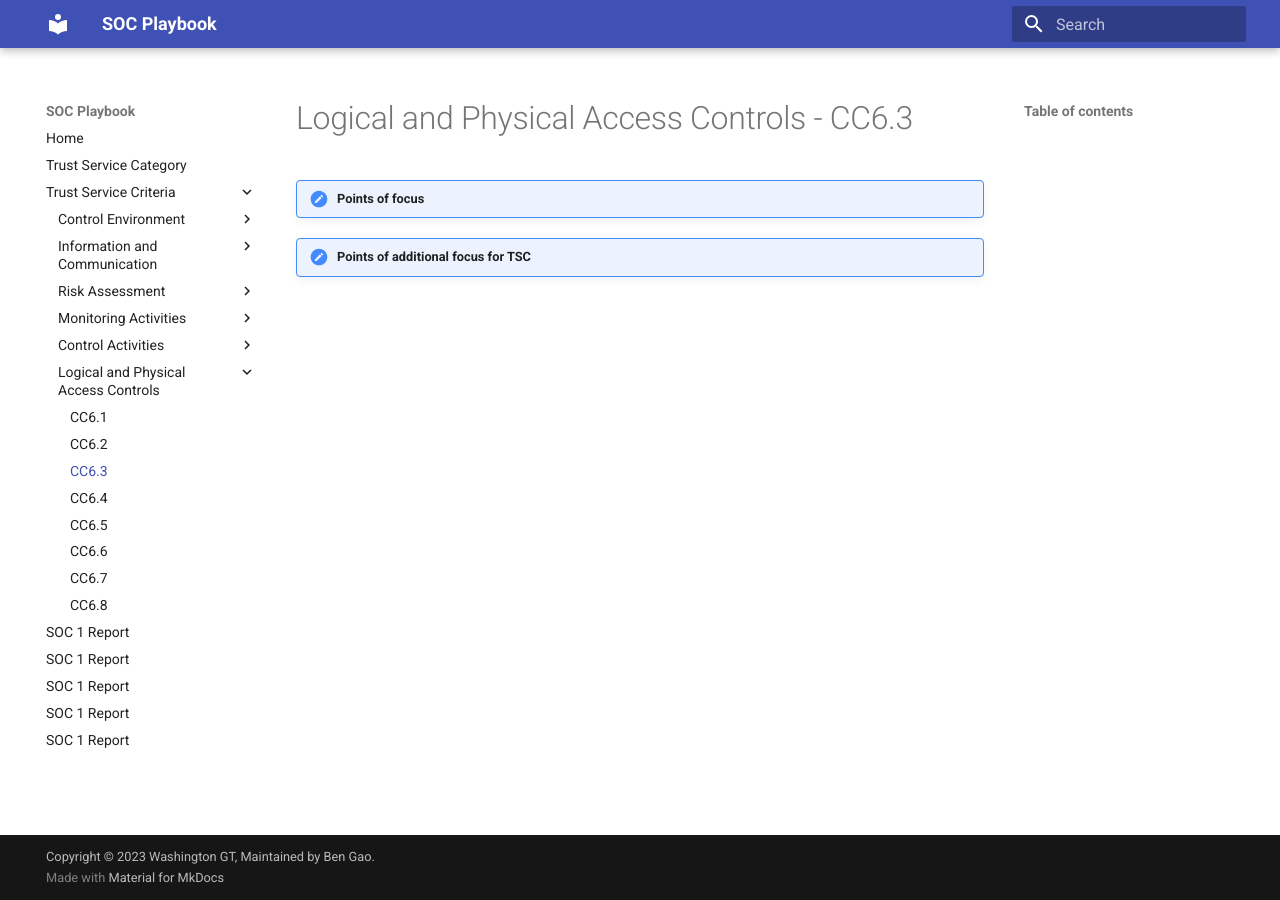
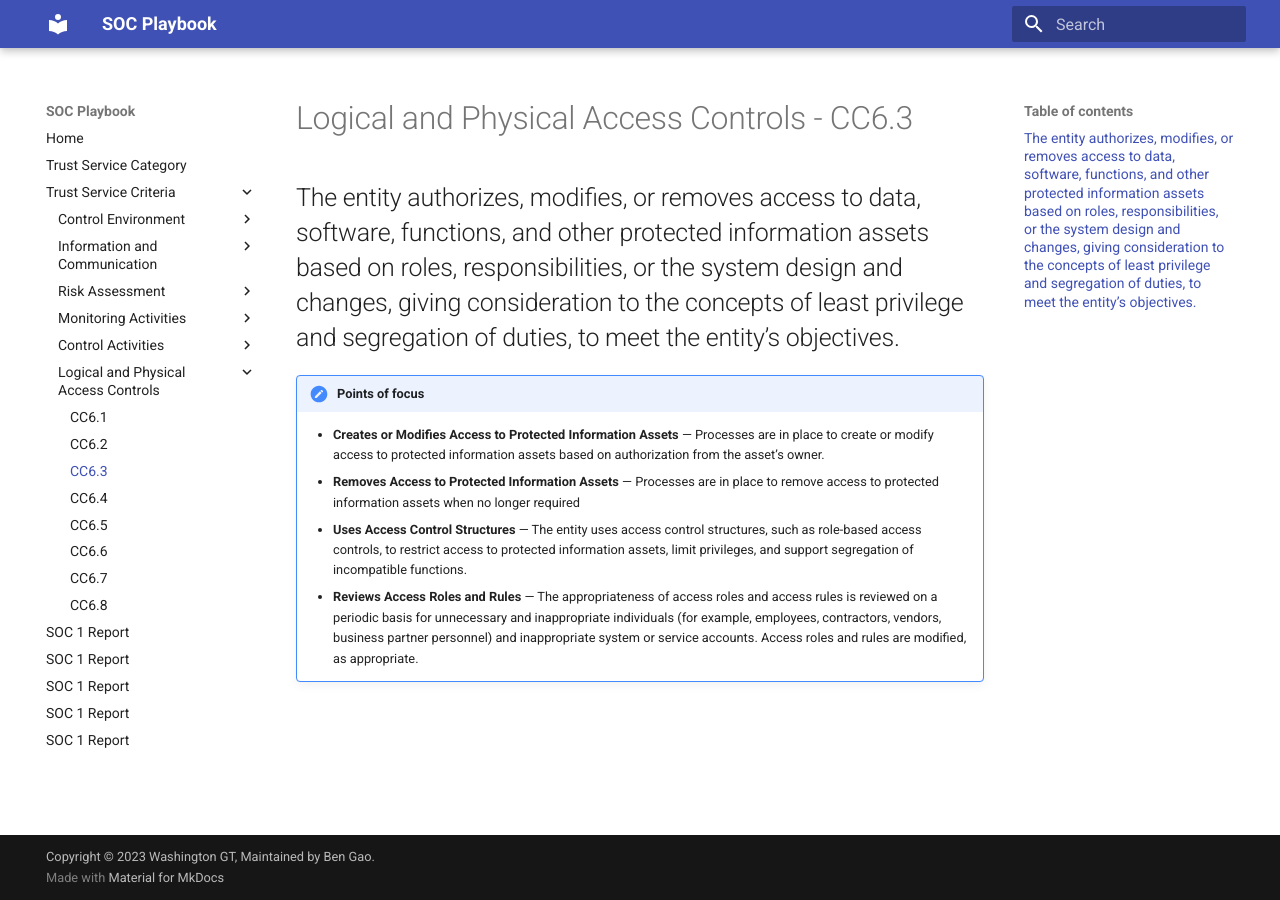
Before and after one commit to WashingtonGT/soc-playbook, an MkDocs documentation site: the page built from docs/tsc/cc6-3.md, in a window 1280 px wide. Built offline with MkDocs 1.6.1 and Material for MkDocs 9.7.7, drawn with Linux system fonts in a browser that asks for light colours.

Commit message:
Update cc6-3.md

```diff
--- a/docs/tsc/cc6-3.md
+++ b/docs/tsc/cc6-3.md
@@ -1,8 +1,10 @@
 # Logical and Physical Access Controls - CC6.3
 
-##
+## The entity authorizes, modifies, or removes access to data, software, functions, and other protected information assets based on roles, responsibilities, or the system design and changes, giving consideration to the concepts of least privilege and segregation of duties, to meet the entity’s objectives.
 
 !!! note "Points of focus"
 
-
-!!! note "Points of additional focus for TSC"
+    * **Creates or Modifies Access to Protected Information Assets** — Processes are in place to create or modify access to protected information assets based on authorization from the asset’s owner.
+    * **Removes Access to Protected Information Assets** — Processes are in place to remove access to protected information assets when no longer required
+    * **Uses Access Control Structures** — The entity uses access control structures, such as role-based access controls, to restrict access to protected information assets, limit privileges, and support segregation of incompatible functions.
+    * **Reviews Access Roles and Rules** — The appropriateness of access roles and access rules is reviewed on a periodic basis for unnecessary and inappropriate individuals (for example, employees, contractors, vendors, business partner personnel) and inappropriate system or service accounts. Access roles and rules are modified, as appropriate.
```
